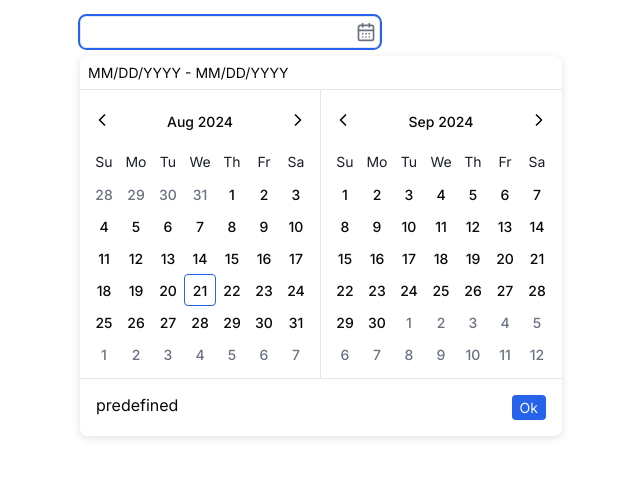
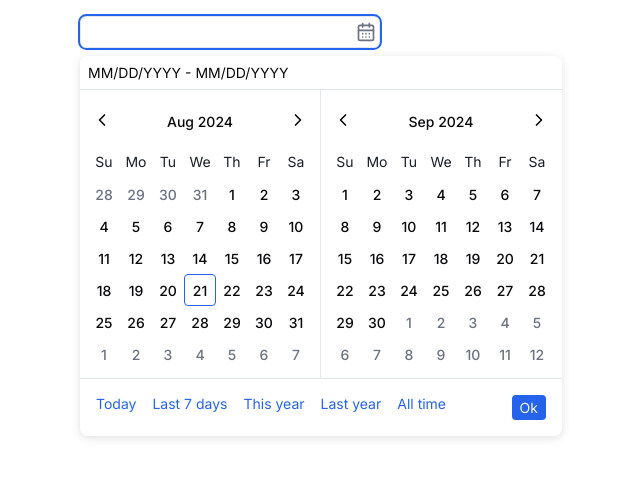
Before and after one commit to Akhil017/date-range-picker, a React (Vite) app: page / in a window 1280 px wide. Both pictures are taken after a click on the element 294 px from the left and 32 px from the top of the page. Shown: the top 478 px of the page, without its empty margins (64-704 px from the left). Built offline with nearby package versions, Linux system fonts and the light colour scheme.

Commit message:
styling fix

```diff
--- a/src/app.tsx
+++ b/src/app.tsx
@@ -1,11 +1,55 @@
 import "./app.scss";
-import RangePicker from "./components/range-picker";
+import RangePicker, {
+  type SelectedRangeWithWeekend,
+  type PredefinedRange,
+} from "./components/range-picker";
 
 export default function App() {
+  const handleOk = (data: SelectedRangeWithWeekend) => {
+    console.log({ data });
+  };
+
+  const predefinedBottomRanges: PredefinedRange[] = [
+    {
+      label: "Today",
+      value: [new Date(), new Date()],
+    },
+    {
+      label: "Last 7 days",
+      value: [
+        new Date(
+          new Date().getFullYear(),
+          new Date().getMonth(),
+          new Date().getDate() - 7
+        ),
+        new Date(
+          new Date().getFullYear(),
+          new Date().getMonth(),
+          new Date().getDate() - 1
+        ),
+      ],
+    },
+    {
+      label: "This year",
+      value: [new Date(new Date().getFullYear(), 0, 1), new Date()],
+    },
+    {
+      label: "Last year",
+      value: [
+        new Date(new Date().getFullYear() - 1, 0, 1),
+        new Date(new Date().getFullYear(), 0, 0),
+      ],
+    },
+    {
+      label: "All time",
+      value: [new Date(new Date().getFullYear() - 1, 0, 1), new Date()],
+    },
+  ];
+
   return (
     <div className="container">
       {/* <Calendar /> */}
-      <RangePicker />
+      <RangePicker onOk={handleOk} predefinedRange={predefinedBottomRanges} />
     </div>
   );
 }
--- a/src/components/range-picker/calendar/calendar-days/index.tsx
+++ b/src/components/range-picker/calendar/calendar-days/index.tsx
@@ -105,14 +105,17 @@ export default function CalendarDays({ currentDay }: CalendarDaysProps) {
         <div
           key={day.id}
           className={`calendar-day ${
-            day.isSelected && day.isCurrentMonth && "calendar-day-selected"
-          } ${day.isCurrentMonth && "calendar-day-current-month"} ${
-            day.isFrom && day.isCurrentMonth && "calendar-day-from"
-          } ${day.isTo && day.isCurrentMonth && "calendar-day-to"} ${
+            day.isSelected && day.isCurrentMonth ? "calendar-day-selected" : ""
+          } ${day.isCurrentMonth ? "calendar-day-current-month" : ""} ${
+            day.isFrom && day.isCurrentMonth ? "calendar-day-from" : ""
+          } ${day.isTo && day.isCurrentMonth ? "calendar-day-to" : ""} ${
             day.inRange &&
             !day.isWeekend &&
             day.isCurrentMonth &&
-            "calendar-day-inrange"
+            !day.isFrom &&
+            !day.isTo
+              ? "calendar-day-inrange"
+              : ""
           }`}
           onClick={() => {
             handleRangeSelection(day);
--- a/src/components/range-picker/calendar/index.tsx
+++ b/src/components/range-picker/calendar/index.tsx
@@ -1,24 +1,24 @@
+import { WEEKDAYS } from "@/utils/constants";
+import { getCurrentDay, getMonthAndYear } from "@/utils/helpers";
 import { useState } from "react";
+import { Icons } from "../../icons";
+import { useRangePickerContext } from "../range-picker-context";
 import CalendarDays from "./calendar-days";
 import "./calendar.scss";
-import { Icons } from "../../icons";
-import { useRangePickerContext } from "../range-picker-context";
-import { WEEKDAYS } from "@/utils/constants";
-import { getMonthAndYear } from "@/utils/helpers";
 
 type CalendarProps = {
   index: 0 | 1;
 };
 
 export default function Calendar({ index }: CalendarProps) {
-  const { defaultDay } = useRangePickerContext();
-  const [currentDay, setCurrentDay] = useState(
-    new Date(
-      defaultDay.getFullYear(),
-      defaultDay.getMonth() + index,
-      defaultDay.getDay()
-    )
-  );
+  const { defaultDay, selectedRange } = useRangePickerContext();
+
+  const processedCurrentDay =
+    (index === 0
+      ? getCurrentDay(selectedRange?.from)
+      : getCurrentDay(selectedRange?.to)) || getCurrentDay(defaultDay, index);
+
+  const [currentDay, setCurrentDay] = useState(processedCurrentDay!);
 
   console.log({ currentDay });
 
--- a/src/components/range-picker/index.tsx
+++ b/src/components/range-picker/index.tsx
@@ -10,7 +10,22 @@ import { getFormattedDate } from "@/utils/helpers";
 
 const defaultFormat = "MM/DD/YYYY";
 
-export default function RangePicker() {
+export type SelectedRangeWithWeekend = [string[], string[]];
+
+export type PredefinedRange = {
+  label: string;
+  value: [Date, Date];
+};
+
+type RangePickerProps = {
+  onOk: (selectedRange: SelectedRangeWithWeekend) => void;
+  predefinedRange?: PredefinedRange[];
+};
+
+export default function RangePicker({
+  onOk,
+  predefinedRange = [],
+}: RangePickerProps) {
   const [isOpen, setIsOpen] = useState(false);
   const [defaultDay, setDefaultDay] = useState(new Date());
   const [selectedRange, setSelectedRange] = useState<SelectedRange>({
@@ -20,6 +35,15 @@ export default function RangePicker() {
 
   const formattedFromDate = getFormattedDate(selectedRange?.from);
   const formattedToDate = getFormattedDate(selectedRange?.to);
+
+  const handlePredefinedRangeClick = (range: PredefinedRange) => {
+    if (!range.value) return;
+    setSelectedRange({
+      from: range.value[0],
+      to: range.value[1],
+    });
+    setIsOpen(false);
+  };
 
   return (
     <RangePickerProvider
@@ -41,9 +65,19 @@ export default function RangePicker() {
             </div>
             <div className="range-picker-popover-footer">
               <div className="range-picker-popover-predefinedrange">
-                predefined
+                {predefinedRange?.length &&
+                  predefinedRange.map((range) => (
+                    <p onClick={() => handlePredefinedRangeClick(range)}>
+                      {range.label}
+                    </p>
+                  ))}
               </div>
-              <button className="range-picker-popover-okbtn">Ok</button>
+              <button
+                className="range-picker-popover-okbtn"
+                onClick={() => onOk()}
+              >
+                Ok
+              </button>
             </div>
           </div>
         )}
--- a/src/components/range-picker/range-picker.scss
+++ b/src/components/range-picker/range-picker.scss
@@ -39,6 +39,16 @@
       display: flex;
       flex-wrap: wrap;
       gap: 1rem;
+
+      p {
+        font-size: 14px;
+        color: v.$primary;
+        cursor: pointer;
+
+        &:hover {
+          text-decoration: underline;
+        }
+      }
     }
 
     &-okbtn {
--- a/src/utils/helpers.ts
+++ b/src/utils/helpers.ts
@@ -8,3 +8,8 @@ export function getFormattedDate(date: Date | null) {
   if (!date) return "";
   return `${date.getMonth()}/${date.getDate()}/${date.getFullYear()}`;
 }
+
+export function getCurrentDay(date: Date | null, index: number = 0) {
+  if (!date) return null;
+  return new Date(date.getFullYear(), date.getMonth() + index, date.getDay());
+}
```
